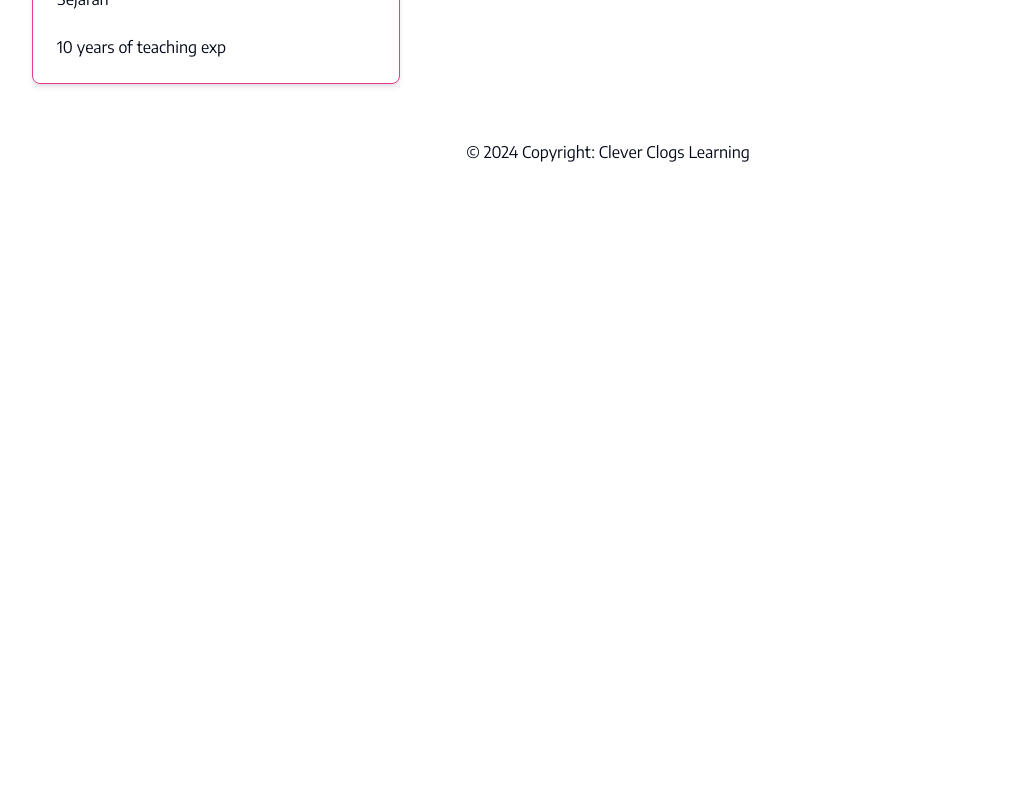
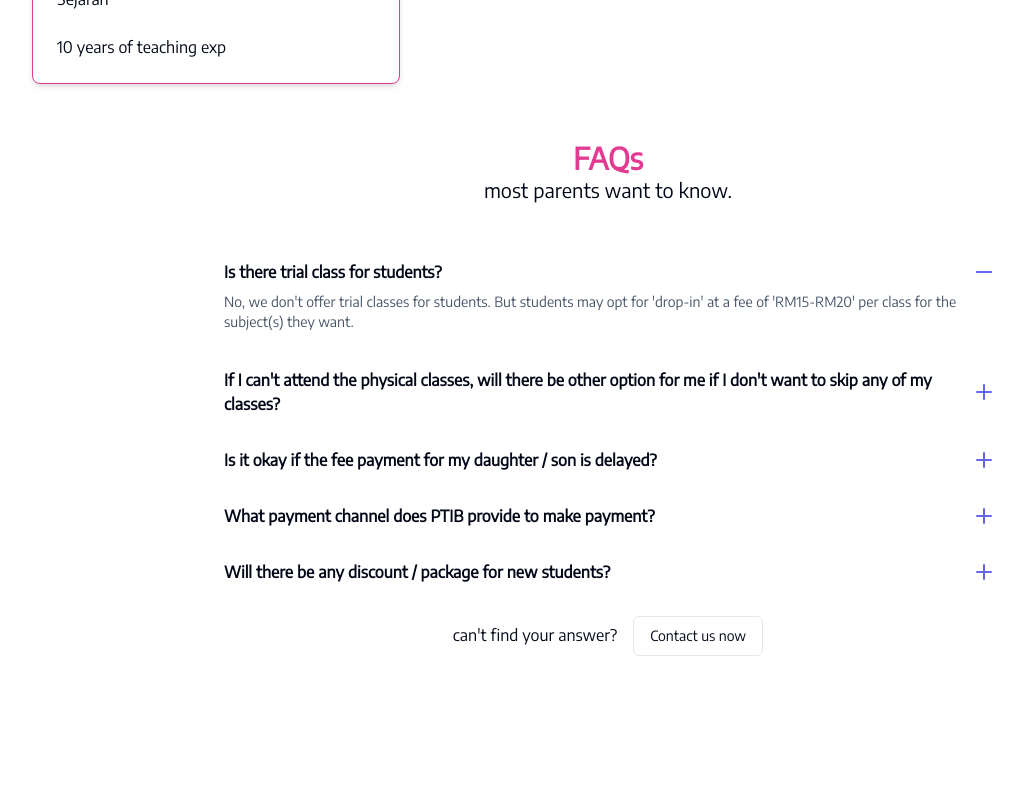
Before and after one commit to KelvinYou/cclearning, a Next.js app: page / in a window 1280 px wide. Shown: the part 1040-1840 px from the top of the page, without its empty margins (32-1055 px from the left). Before the commit the page ends 1220 px from the top, so only its background shows below. Built offline with nearby package versions, Linux system fonts and the light colour scheme.

Commit message:
feat: initial faq

```diff
--- /dev/null
+++ b/src/app/(landing)/_components/faqs-section.tsx
@@ -0,0 +1,44 @@
+"use client"
+
+import Accordion from '@/components/accordion';
+import { Button } from '@/components/ui/button';
+import { faqs } from '@/data/faq';
+import { SectionWrapper } from '@/hoc';
+import React from 'react'
+
+const FaqsSection: React.FC = () => {
+  return (
+    <SectionWrapper
+    id="faq"
+    title="FAQs"
+    subtitle="most parents want to know."
+  >
+    <div className="max-w-3xl mx-auto">
+      {faqs.map((faq) => {
+        return (
+          <Accordion
+            key={faq.title}
+            id={faq.title}
+            title={faq.title}
+            active={faq.active}
+          >
+            {faq.content}
+          </Accordion>
+        );
+      })}
+    </div>
+
+    <div className="w-fit mx-auto mt-4">
+      {`can't find your answer?`}
+      <Button
+        className='ml-4'
+        variant={"outline"}
+        onClick={() => console.log('Link to google form')}
+      >Contact us now</Button>
+
+    </div>
+  </SectionWrapper>
+  )
+}
+
+export default FaqsSection
--- a/src/app/(landing)/_components/footer.tsx
+++ b/src/app/(landing)/_components/footer.tsx
@@ -2,9 +2,12 @@ import dayjs from 'dayjs';
 import React from 'react';
 
 const Footer: React.FC = () => (
-  <footer className="bg-tertiary">
+  <footer className="bg-tertiary border-t-[1px]">
+    <div className="grid grid-cols-1 md:grid-cols-4 gap-y-10 px-32 py-14">
 
-    <div className="w-full p-4 text-center ">
+    </div>
+
+    <div className="w-full p-4 text-center">
       © {dayjs().format('YYYY')} Copyright: {" "}
       <a className="" href="">
         Clever Clogs Learning
--- a/src/app/(landing)/_components/user-menu.tsx
+++ b/src/app/(landing)/_components/user-menu.tsx
@@ -19,13 +19,25 @@ const UserMenu: React.FC = () => {
       </DropdownMenuTrigger>
 
       <DropdownMenuContent align='end'>
-        <DropdownMenuItem onClick={() => {}} className=' cursor-pointer'>
+        <DropdownMenuItem onClick={() => {}} className=' cursor-pointer' disabled>
           Sign Up
         </DropdownMenuItem>
 
         <DropdownMenuItem onClick={() => {}} className=' cursor-pointer'>
           Login
         </DropdownMenuItem>
+
+        {/* <DropdownMenuItem onClick={() => {}} className=' cursor-pointer'>
+          Tutor
+        </DropdownMenuItem>
+
+        <DropdownMenuItem onClick={() => {}} className=' cursor-pointer'>
+          Login
+        </DropdownMenuItem>
+
+        <DropdownMenuItem onClick={() => {}} className=' cursor-pointer'>
+          Login
+        </DropdownMenuItem> */}
       </DropdownMenuContent>
     </DropdownMenu>
   )
--- a/src/app/(landing)/page.tsx
+++ b/src/app/(landing)/page.tsx
@@ -2,6 +2,7 @@ import { Card, CardHeader, CardTitle, CardDescription, CardContent, CardFooter }
 import { tutors } from "@/data/tutors";
 import { SectionWrapper } from "@/hoc";
 import dayjs from "dayjs";
+import FaqsSection from "./_components/faqs-section";
 
 export default function Home() {
   return (
@@ -40,9 +41,9 @@ export default function Home() {
             )
           })}
         </div>
+      </SectionWrapper>
 
-
-      </SectionWrapper>
+      <FaqsSection />
     </>
   );
 }
--- /dev/null
+++ b/src/components/accordion.tsx
@@ -0,0 +1,55 @@
+'use client'
+
+import React, { useState, useEffect } from 'react';
+
+type AccordionProps = {
+  children: React.ReactNode
+  title: string
+  id: string,
+  active?: boolean
+}
+
+export default function Accordion({
+  children,
+  title,
+  id,
+  active = false
+}: AccordionProps) {
+
+  const [accordionOpen, setAccordionOpen] = useState<boolean>(false)
+
+  useEffect(() => {
+    setAccordionOpen(active)
+  }, [active]);
+
+  return (
+    <div className="py-2">
+      <h2>
+        <button
+          className="flex items-center justify-between w-full text-left font-semibold py-2"
+          onClick={(e) => { e.preventDefault(); setAccordionOpen(!accordionOpen); }}
+          aria-expanded={accordionOpen}
+          aria-controls={`accordion-text-${id}`}
+        >
+          <span>{title}</span>
+          <svg className="fill-indigo-500 shrink-0 ml-8" width="16" height="16" xmlns="http://www.w3.org/2000/svg">
+            <rect y="7" width="16" height="2" rx="1" className={`transform origin-center transition duration-200 ease-out ${accordionOpen && '!rotate-180'}`} />
+            <rect y="7" width="16" height="2" rx="1" className={`transform origin-center rotate-90 transition duration-200 ease-out ${accordionOpen && '!rotate-180'}`} />
+          </svg>
+        </button>
+      </h2>
+      <div
+        id={`accordion-text-${id}`}
+        role="region"
+        aria-labelledby={`accordion-title-${id}`}
+        className={`grid text-sm text-slate-600 overflow-hidden transition-all duration-300 ease-in-out ${accordionOpen ? 'grid-rows-[1fr] opacity-100' : 'grid-rows-[0fr] opacity-0'}`}
+      >
+        <div className="overflow-hidden">
+          <p className="pb-3">
+            {children}
+          </p>
+        </div>
+      </div>
+    </div>
+  )
+}
--- /dev/null
+++ b/src/data/faq.ts
@@ -0,0 +1,27 @@
+export const faqs: {
+  title: string;
+  content: string;
+  active?: boolean;
+}[] = [
+  {
+    title: 'Is there trial class for students?',
+    content: `No, we don't offer trial classes for students. But students may opt for 'drop-in' at a fee of 'RM15-RM20' per class for the subject(s) they want.`,
+    active: true
+  },
+  {
+    title: `If I can't attend the physical classes, will there be other option for me if I don't want to skip any of my classes?`,
+    content: `Yes, you may join the class online. The platform for online classes is Google Meet.`
+  },
+  {
+    title: `Is it okay if the fee payment for my daughter / son is delayed?`,
+    content: `It is advisable for the payment to be made within the month. However, we do have a due, which is 7th on the following month.`
+  },
+  {
+    title: `What payment channel does PTIB provide to make payment?`,
+    content: `We accept payment through online transfer or cash payment at the counter`
+  },
+  {
+    title: `Will there be any discount / package for new students?`,
+    content: `We will always be having special discounts / package throughout the year and you may check with our personnel for latest discount / package.`
+  },
+];
```
